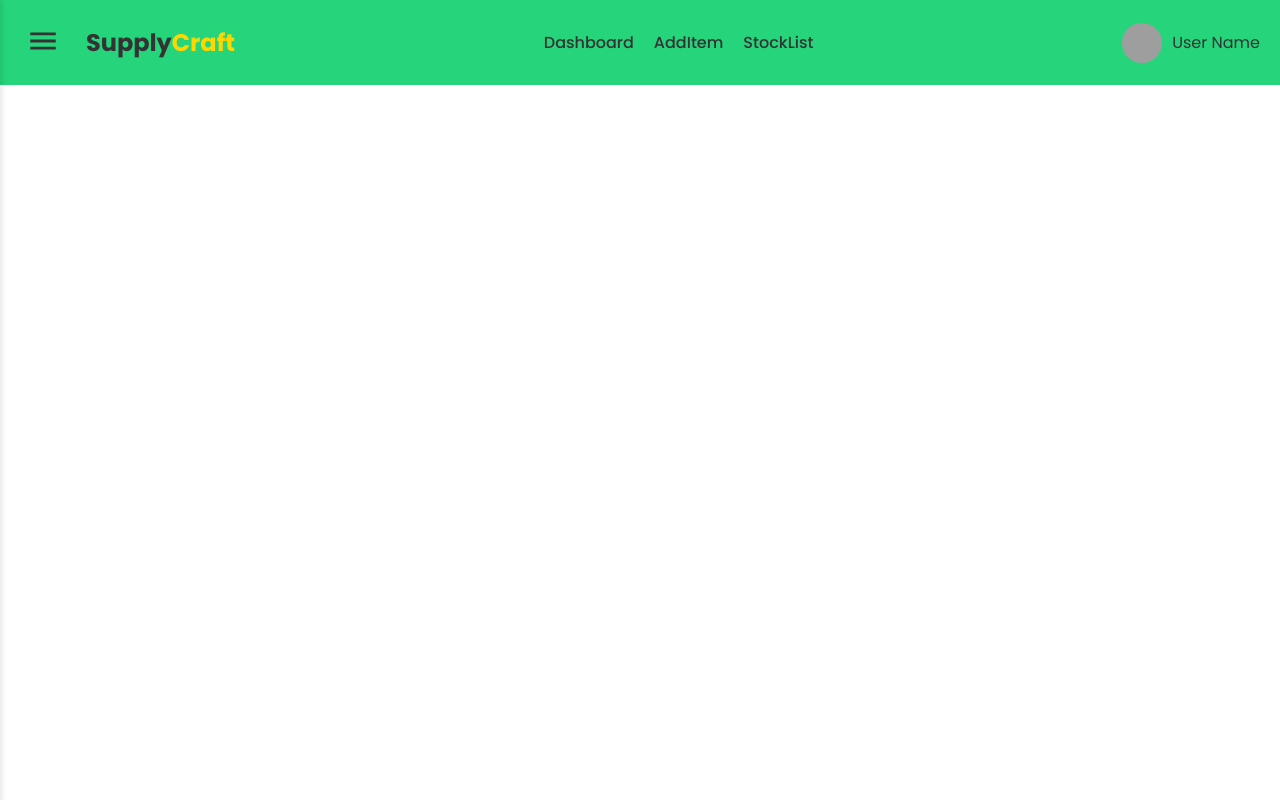
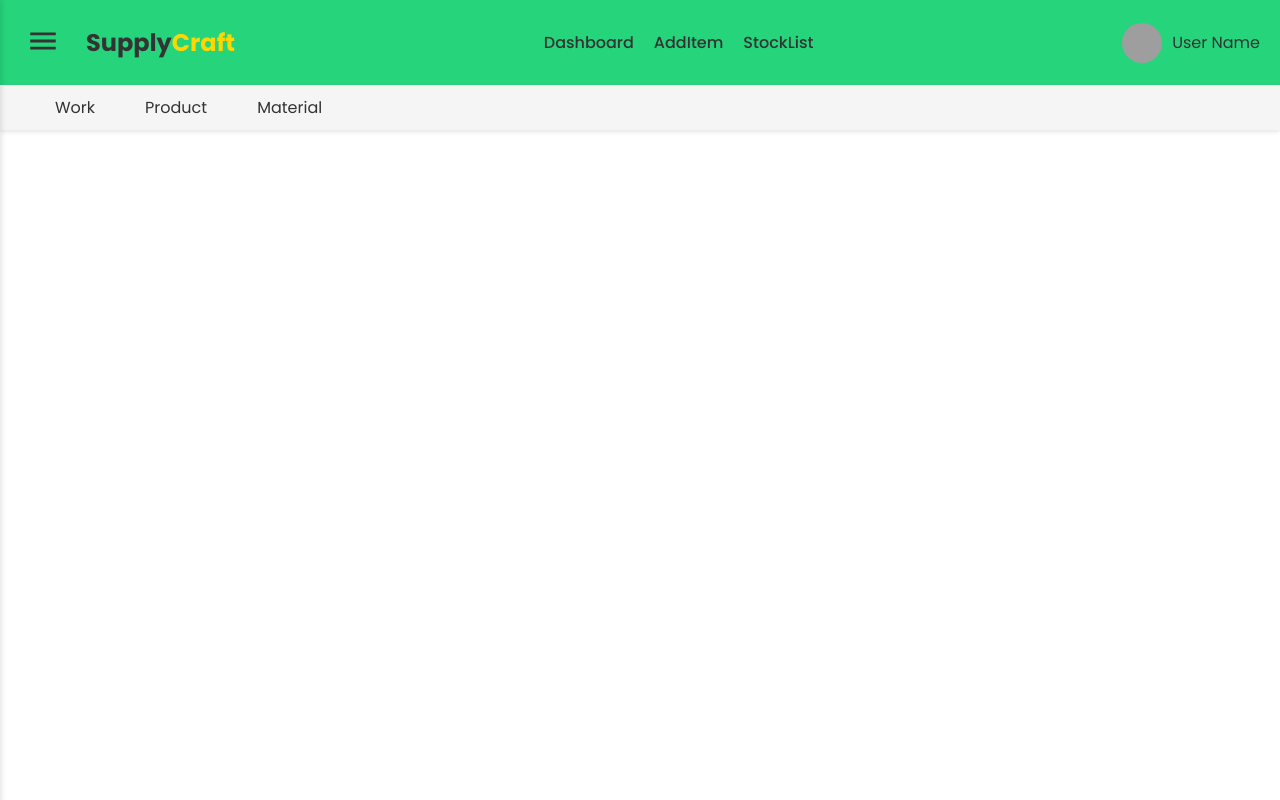
Before and after one commit to Abhijith-T-P/Forge, a React (Create React App) app: page /Add in a window 1280 px wide. Built offline with nearby package versions, Linux system fonts and the light colour scheme; grey boxes are pictures that could not be loaded.

Commit message:
new  app add added

```diff
--- a/src/User/App.js
+++ b/src/User/App.js
@@ -1,19 +1,16 @@
-// src/App.js
-
 import React, { useState } from "react";
 import { Route, Routes } from "react-router-dom";
 import Dashboard from "./Pages/Dashboard/Dashboard";
 import Sidebar from "./Components/Sidebar/Sidebar";
 import Header from "./Components/Header/Header";
 import "./Style.css";
-import AddItem from "./Pages/AddItem/AddItem";
-import StockList from "./Pages/StockList/StockList";
-import StockDetail from "./Pages/ItemDetail/StockDetail";
-
+import Add from "./Pages/Add/app";
+import StockList from "./Pages/StockList/StockList";import StockDetail from "./Pages/ItemDetail/StockDetail";
 
 const App = () => {
   const [isSidebarOpen, setIsSidebarOpen] = useState(false);
 
+  // Function to toggle the sidebar state
   const toggleSidebar = () => {
     setIsSidebarOpen(!isSidebarOpen);
   };
@@ -26,7 +23,7 @@ const App = () => {
         <div className={`main-content ${isSidebarOpen ? "sidebar-open" : ""}`}>
           <Routes>
             <Route path="/" element={<Dashboard />} />
-            <Route path="/AddItem" element={<AddItem />} />
+            <Route path="/Add/*" element={<Add />} />
             <Route path="/StockList" element={<StockList />} />
             <Route path="/Item/:itemCode" element={<StockDetail />} />
           </Routes>
--- a/src/User/Components/Header/Header.jsx
+++ b/src/User/Components/Header/Header.jsx
@@ -18,7 +18,7 @@ const Header = ({ onToggleSidebar }) => {
       <nav className="navigation">
         <ul>
           <li><Link to="./">Dashboard</Link></li>
-          <li><Link to="./AddItem">AddItem</Link></li>
+          <li><Link to="./Add">AddItem</Link></li>
           <li><Link to="./StockList">StockList</Link></li>
 
         </ul>
--- a/src/User/Components/Sidebar/Sidebar.jsx
+++ b/src/User/Components/Sidebar/Sidebar.jsx
@@ -14,7 +14,7 @@ const Sidebar = ({ isSidebarOpen, toggleSidebar }) => (
           </Link>
         </li>
         <li><Link to='./' onClick={toggleSidebar}>Dashboard</Link></li>
-        <li><Link to="./AddItem" onClick={toggleSidebar}>AddItem</Link></li>
+        <li><Link to="./Add" onClick={toggleSidebar}>AddItem</Link></li>
         <li><Link to="./StockList" onClick={toggleSidebar}>StockList</Link></li>
 
       </ul>
--- /dev/null
+++ b/src/User/Pages/Add/AddNav/AddNav.css
@@ -0,0 +1,57 @@
+/* src/Components/AddNav/AddNav.css */
+
+.AddNav {
+    background-color: var(--background);
+    padding: 10px 20px;
+    box-shadow: 0 2px 4px rgba(0, 0, 0, 0.1);
+    margin-bottom: 20px;
+  }
+
+  .navContainer {
+    max-width: 1200px;
+    margin: 0 auto;
+    display: flex;
+    justify-content: start;
+    align-items: center;
+  }
+
+  .navItems ul {
+    list-style: none;
+    display: flex;
+    gap: 20px;
+    padding: 0;
+    margin: 0;
+  }
+
+  .navItems li {
+    display: inline;
+  }
+
+  .navItems a {
+    text-decoration: none;
+    color: var(--text-color);
+    padding: 10px 15px;
+    border-radius: 4px;
+    transition: background-color 0.3s, color 0.3s;
+  }
+
+  .navItems a:hover {
+    background-color: var(--primary-light);
+    color: white;
+  }
+
+  .navItems a.active {
+    background-color: var(--primary);
+    color: white;
+  }
+
+  @media (max-width: 768px) {
+    .navItems ul {
+      flex-direction: row;
+      align-items: center;
+    }
+
+    .navItems a {
+      padding: 8px 12px;
+    }
+  }
--- /dev/null
+++ b/src/User/Pages/Add/AddNav/AddNav.jsx
@@ -0,0 +1,27 @@
+import React from 'react';
+import { NavLink } from 'react-router-dom';
+import './AddNav.css';
+
+const AddNav = () => {
+  return (
+    <div className='AddNav'>
+      <div className="navContainer">
+        <div className="navItems">
+          <ul>
+            <li>
+              <NavLink to="/Add/AddItem">Work</NavLink>
+            </li>
+            <li>
+              <NavLink to="/Add/Product">Product</NavLink>
+            </li>
+            <li>
+              <NavLink to="/Add/Material">Material</NavLink>
+            </li>
+          </ul>
+        </div>
+      </div>
+    </div>
+  );
+}
+
+export default AddNav;
--- /dev/null
+++ b/src/User/Pages/Add/app.js
@@ -0,0 +1,18 @@
+import React from 'react'
+import { Route, Routes } from 'react-router-dom'
+import AddItem from './AddItems/AddItem'
+import AddNav from './AddNav/AddNav'
+
+const Add = () => {
+  return (
+    <div className='Add'>
+          <AddNav/>
+        <Routes>
+            {/* <Route path="/" element={<AddItem/>} /> */}
+            <Route path="/AddItem" element={<AddItem/>} />
+        </Routes>
+    </div>
+  )
+}
+
+export default Add
--- a/src/User/Pages/Dashboard/Dashboard.jsx
+++ b/src/User/Pages/Dashboard/Dashboard.jsx
@@ -31,7 +31,7 @@ const Dashboard = () => {
         filteredItems.map((item) => (
           <div key={item.itemCode} className={`item-details ${calculateStockClass(item)}`}>
             <h3>{item.itemName}</h3>
-            <img src={item.imageUrl} alt={item.itemName} />
+            {/* <img src={item.imageUrl} alt={item.itemName} /> */}
             <p>Availability: {Object.values(item.stockByColor).reduce((a, b) => a + b, 0) > 0 ? 'In Stock' : 'Out of Stock'}</p>
             <h4>Colors Available:</h4>
             <ul>
--- a/src/User/Pages/StockList/StockList.css
+++ b/src/User/Pages/StockList/StockList.css
@@ -11,7 +11,7 @@
   margin-bottom: 20px;
   border: 1px solid #ccc;
   border-radius: 4px;
-  font-size: 14px;
+  font-size: 3rem;
 }
 
 .search-bar:focus {
--- a/src/User/Pages/StockList/StockList.jsx
+++ b/src/User/Pages/StockList/StockList.jsx
@@ -29,7 +29,7 @@ const StockList = () => {
         {filteredItems.map((item) => (
           <div key={item.itemCode} className={`stock-item ${calculateStockClass(item)}`}>
             <Link to={`/item/${item.itemCode}`}>
-              <img src={item.imageUrl} alt={item.itemName} />
+              {/* <img src={item.imageUrl} alt={item.itemName} /> */}
               <h3>{item.itemName}</h3>
               <p>Item Code: {item.itemCode}</p>
               <p>Total Stock: {Object.values(item.stockByColor).reduce((a, b) => a + b, 0)}</p>
```
Also changed, not shown: src/User/Pages/Add/AddItems/AddItem.css (renamed from src/User/Pages/AddItem/AddItem.css), src/User/Pages/Add/AddItems/AddItem.jsx (renamed from src/User/Pages/AddItem/AddItem.jsx), 1 other file (tests, documents, lock files or other folders).
